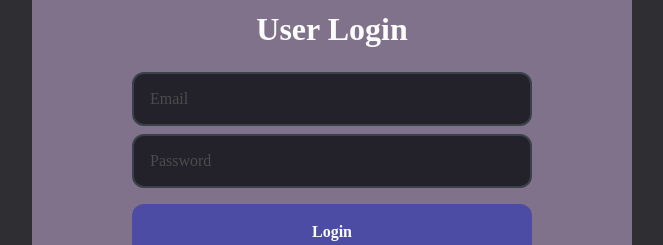
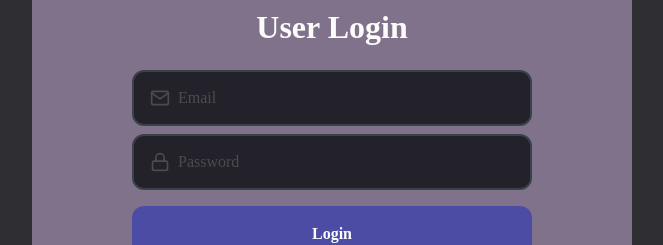
Before and after one commit to wvcneto/template-user, a React (Create React App) app in the folder frontend/: page / in a window 1280 px wide. Shown: the part 395-640 px from the top of the page, without its empty margins (308-971 px from the left). Built offline with nearby package versions, Linux system fonts and the light colour scheme.

Commit message:
input and button components

```diff
--- /dev/null
+++ b/frontend/src/components/FormButton/index.tsx
@@ -0,0 +1,13 @@
+import React, { ButtonHTMLAttributes } from 'react';
+
+import { Container } from './styles';
+
+type ButtonProps = ButtonHTMLAttributes<HTMLButtonElement>;
+
+const Button: React.FC<ButtonProps> = ({ children, ...rest }) => (
+  <Container type="button" {...rest}>
+    {children}
+  </Container>
+);
+
+export default Button;
--- /dev/null
+++ b/frontend/src/components/FormButton/styles.ts
@@ -0,0 +1,19 @@
+import styled from 'styled-components';
+import { shade } from 'polished';
+
+export const Container = styled.button`
+  height: 56px;
+  background: #4c4ca4;
+  color: #fcfcfa;
+  border-radius: 12px;
+  border: 0;
+  padding: 0 16px;
+  width: 100%;
+  font-weight: bold;
+  margin-top: 16px;
+  transition: background-color 0.2s;
+
+  &:hover {
+    background: ${shade(0.2, '#4c4ca4')};
+  }
+`;
--- /dev/null
+++ b/frontend/src/components/FormInput/index.tsx
@@ -0,0 +1,18 @@
+import React, { InputHTMLAttributes } from 'react';
+import { IconBaseProps } from 'react-icons';
+
+import { Container } from './styles';
+
+interface InputProps extends InputHTMLAttributes<HTMLInputElement> {
+  name: string;
+  icon: React.ComponentType<IconBaseProps>;
+}
+
+const Input: React.FC<InputProps> = ({ icon: Icon, ...rest }) => (
+  <Container>
+    {Icon && <Icon size={20} />}
+    <input {...rest} />
+  </Container>
+);
+
+export default Input;
--- /dev/null
+++ b/frontend/src/components/FormInput/styles.ts
@@ -0,0 +1,40 @@
+import styled from 'styled-components';
+
+export const Container = styled.div`
+  background: #232129;
+  border-radius: 12px;
+  border: 2px solid #394149;
+  padding: 16px;
+  width: 100%;
+
+  display: flex;
+
+  input {
+    flex: 1;
+    background: transparent;
+    border: 0;
+    color: #fcfcfa;
+
+    &::placeholder {
+      color: #4c4c4e;
+    }
+  }
+
+  & + div {
+    margin-top: 8px;
+  }
+
+  svg {
+    margin-right: 8px;
+    color: #4c4c4e;
+  }
+
+  /* Change Autocomplete styles */
+  input:-webkit-autofill,
+  input:-webkit-autofill:hover,
+  input:-webkit-autofill:focus {
+    border: 0;
+    -webkit-text-fill-color: #fcfcfa;
+    transition: background-color 3000s ease-in-out 0s;
+  }
+`;
--- a/frontend/src/pages/SignIn/index.tsx
+++ b/frontend/src/pages/SignIn/index.tsx
@@ -1,9 +1,12 @@
 import React from 'react';
-import { FiLogIn } from 'react-icons/fi';
+import { FiLogIn, FiMail, FiLock } from 'react-icons/fi';
 
 import logoImage from '../../assets/logo.svg';
 
 import { Container, Content } from './styles';
+
+import Input from '../../components/FormInput';
+import Button from '../../components/FormButton';
 
 const SignIn: React.FC = () => (
   <Container>
@@ -11,9 +14,16 @@
       <img src={logoImage} alt="Logo" />
       <form>
         <h1>User Login</h1>
-        <input type="text" placeholder="Email" />
-        <input type="password" placeholder="Password" />
-        <button type="submit">Login</button>
+        <Input icon={FiMail} name="email" type="text" placeholder="Email" />
+        <Input
+          icon={FiLock}
+          name="password"
+          type="password"
+          placeholder="Password"
+        />
+        <Button name="submit" type="submit">
+          Login
+        </Button>
         <a href="forgot">Forgot Password</a>
       </form>
 
--- a/frontend/src/pages/SignIn/styles.ts
+++ b/frontend/src/pages/SignIn/styles.ts
@@ -27,40 +27,6 @@
 
     h1 {
       margin-bottom: 24px;
-    }
-
-    input {
-      background: #232129;
-      color: #fcfcfa;
-      border-radius: 12px;
-      border: 2px solid #394149;
-      padding: 16px;
-      width: 100%;
-
-      &::placeholder {
-        color: #4c4c4e;
-      }
-
-      & + input {
-        margin-top: 8px;
-      }
-    }
-
-    button {
-      height: 56px;
-      background: #4c4ca4;
-      color: #fcfcfa;
-      border-radius: 12px;
-      border: 0;
-      padding: 0 16px;
-      width: 100%;
-      font-weight: bold;
-      margin-top: 16px;
-      transition: background-color 0.2s;
-
-      &:hover {
-        background: ${shade(0.2, '#4c4ca4')};
-      }
     }
 
     a {
```
